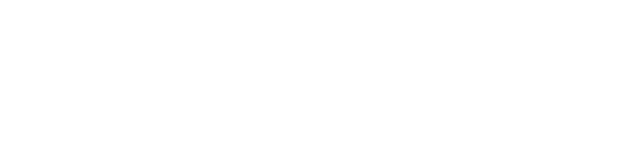
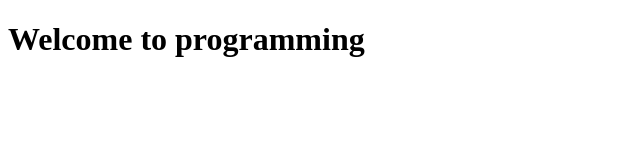
Before and after one commit to newguy/gitProject, a plain HTML site: page index.html in a window 1280 px wide. Shown: the whole page, without its empty margins (0-640 px from the left). Drawn offline with Linux system fonts and the light colour scheme.

Commit message:
added headed

```diff
--- a/index.html
+++ b/index.html
@@ -3,9 +3,9 @@
 <head>
     <meta charset="UTF-8">
     <meta name="viewport" content="width=device-width, initial-scale=1.0">
-    <title>Document</title>
+    <title>Your New Life</title>
 </head>
 <body>
-
+    <h1>Welcome to programming</h1>
 </body>
 </html>
--- a/style.css
+++ b/style.css
@@ -1,3 +1,7 @@
 body {
     background-color: blue;
 }
+
+h1{
+    font-size: large;
+}
```
